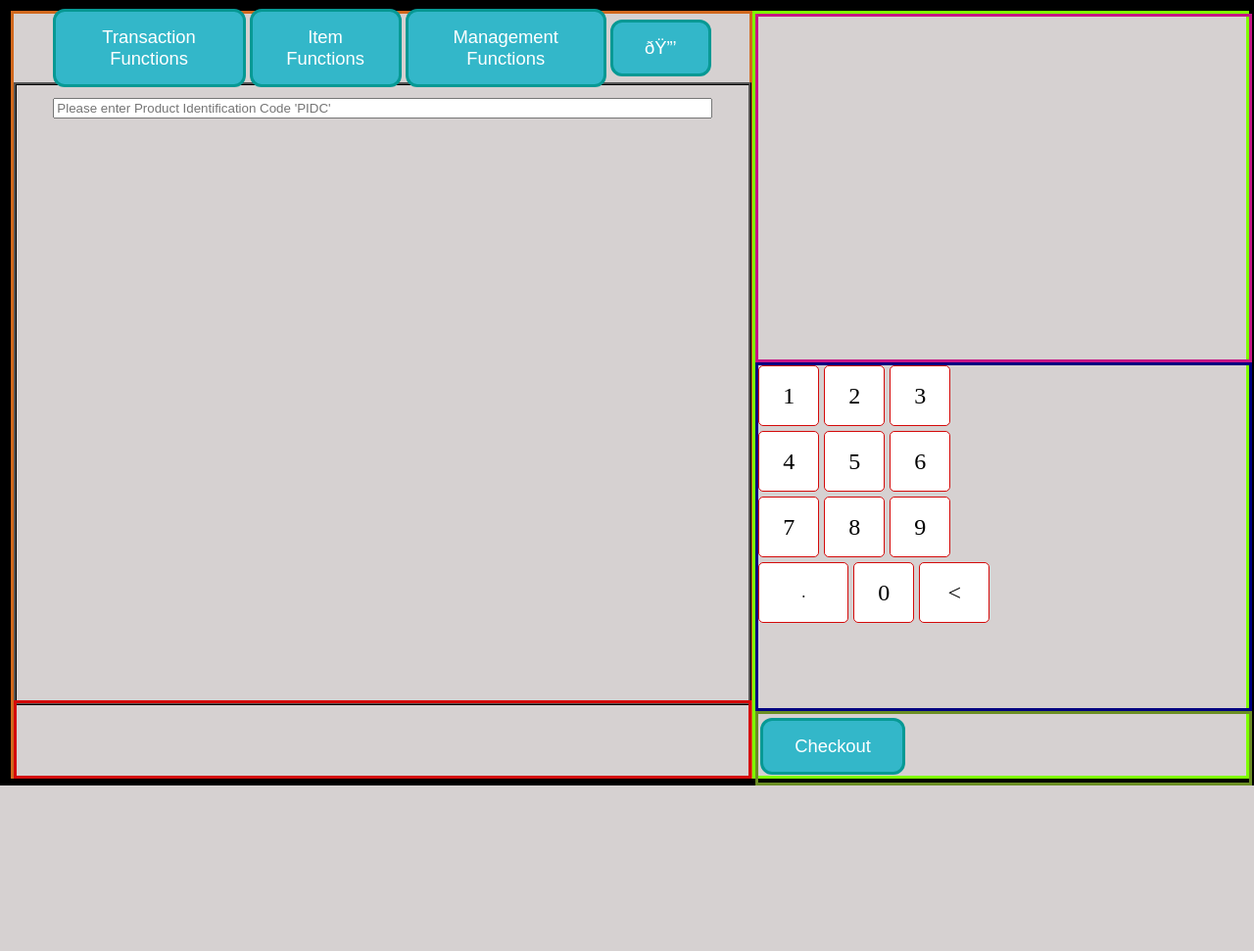
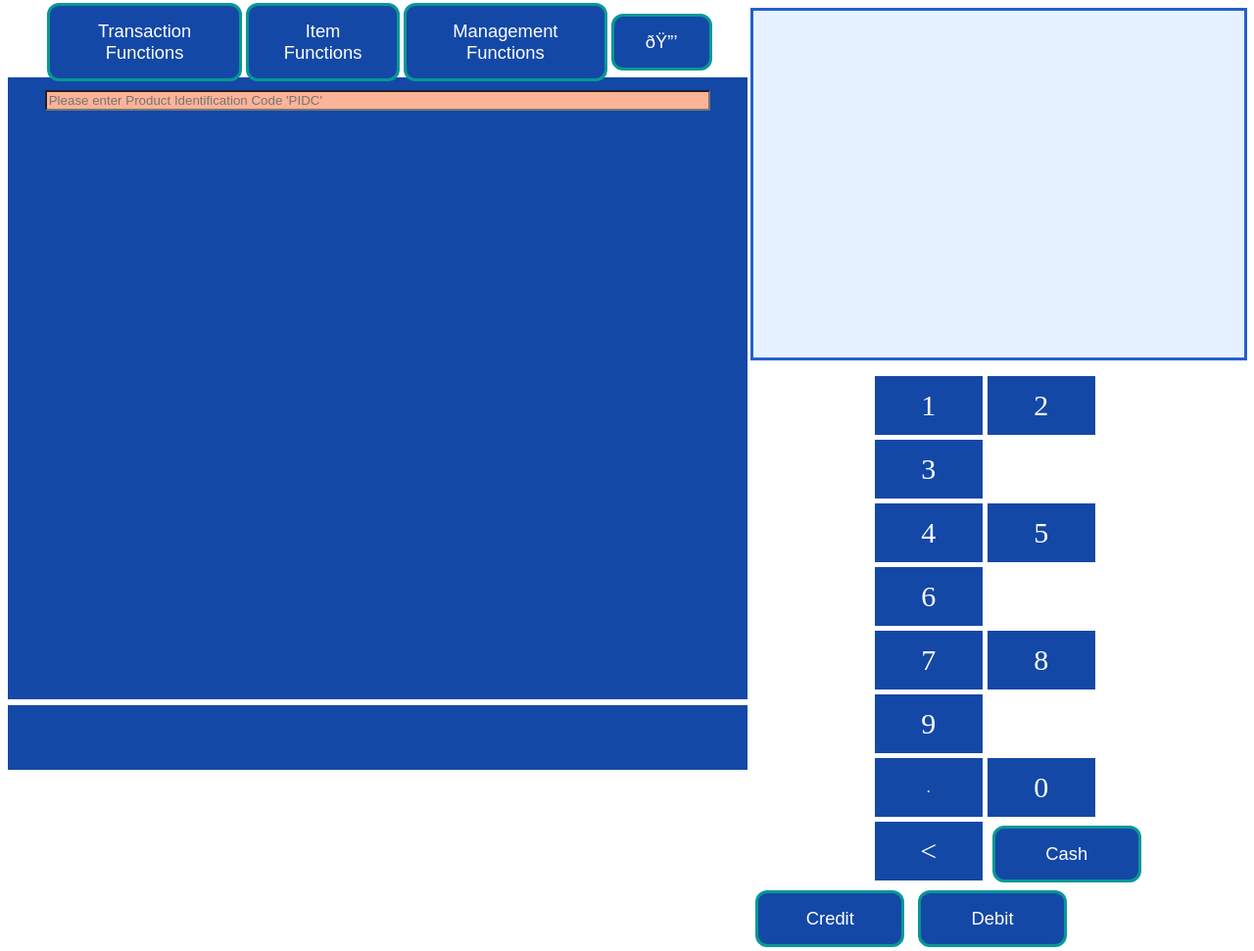
Before and after one commit to JordonRob/Spring21-POS, a PHP site: page / in a window 1280 px wide. Shown: the whole page at 98% size. Before the commit the page ends 802 px from the top, so only its background shows below. Run offline with PHP 8.4, Linux system fonts and the light colour scheme.

Commit message:
major GUI change
Color scheme and style change

```diff
--- a/Client/index.html
+++ b/Client/index.html
@@ -23,9 +23,6 @@
 <div class="item-description"><!--This div is for the item description-->
     <form>
         <input type="search" id="pic" name="pic" placeholder="Please enter Product Identification Code 'PIDC'">
-
-
-
     </form>
 
 
@@ -58,6 +55,7 @@
             <li class="letter">1</li>
             <li class="letter">2</li>
             <li class="letter">3</li>
+
             <li class="letter clearl">4</li>
             <li class="letter">5</li>
             <li class="letter">6</li>
@@ -65,6 +63,7 @@
             <li class="letter clearl">7</li>
             <li class="letter ">8</li>
             <li class="letter">9</li>
+
             <li class="switch">.</li>
              <li class="letter">0</li>
              <li class="delete"><</li>
@@ -73,7 +72,9 @@
     </div>
 
     <div class="checkout">
-        <button class="button" id="checkout-button">Checkout</button>
+        <button class="button3" id="cash-button">Cash</button>
+        <button class="button3" id="credit-button">Credit</button>
+        <button class="button3" id="debit-button">Debit</button>
     </div>
 
 
--- a/Client/style.css
+++ b/Client/style.css
@@ -2,7 +2,7 @@
 
 
 .button {
-    background-color: #33b7c9;
+    background-color:#1448a7;
     border: solid;
     border-color: rgb(6, 153, 148);
     border-radius: 12px;
@@ -35,6 +35,23 @@
     height: 4em;
 
   }
+  .button3 {
+    background-color:#1448a7;
+    border: solid;
+    border-color: rgb(6, 153, 148);
+    border-radius: 12px;
+    color: white;
+    padding: 15px 32px;
+    text-align: center;
+    text-decoration: none;
+    display: inline-block;
+    font-size: 115%;
+    margin: 4px 2px;
+    cursor: pointer;
+    width: 30%;
+    margin-right: 1%;
+    margin-left: 1%;
+  }
 
     .functional-buttons{
         display: inline-block;
@@ -47,7 +64,7 @@
     }
 
   #transaction-overlay{
-      background-color: rgb(214, 209, 209);
+      background-color: rgb(255, 255, 255);
       display: none;
       z-index: 2;
       width: 100%;
@@ -73,16 +90,19 @@
       cursor: pointer;
 
   }
-  #lock-button{
-
+  #pic{
+color: none;
+background-color: rgb(253, 179, 152);
   }
 
   .item-description {
     width:99.5%;
     min-width: 99.5%;
     height:90%;
-    border-style: ridge;
-    border-color: black;
+    border-style: none;
+    background-color: #1448a7;
+
+    border-color: none;
   }
 
   .function-buttons{
@@ -98,9 +118,9 @@
   .main-container{
       width: 100%;
       height: 100%;
-      border-style: solid;
-      border-color: black;
-      background-color: rgb(214, 209, 209);
+      border-style: none;
+      border-color: rgb(219, 32, 63);
+      background-color: rgb(255, 255, 255);
       display: flex;
   }
 
@@ -113,22 +133,24 @@
   }
 
   .info-container{
-      border-style: solid;
-      border-color: rgb(212, 10, 10);
+      border-style: none;
+      background-color: #1448a7;
+      border-color: none;
+      margin-top: 5px;
       width: 99.5%;
-      height: 9.5%;
+      height: 8.5%;
   }
 
 
   .right-side{
     flex: 0.4;
-    border-style: solid;
-    border-color:chartreuse;
+    border-style: none;
+    border-color: none;
   }
   .left-side{
     flex: 0.6;
-    border-style: solid;
-    border-color: chocolate;
+    border-style: none;
+    border-color: none;
 
   }
 
@@ -141,19 +163,21 @@
 
 .functions{
     border-style: solid;
-    border-color: mediumvioletred;
+  padding-top: 1px;
+    border-color: #2560cc;
+    background-color: #e6f2ff;
     height: 45%;
-    width: 100%;
+    width: 99%;
 }
 
 .keypad{
-    border-style: solid;
+    border-style: none;
     border-color: navy;
     height: 45%;
     width: 100%;
 }
 .checkout{
-    border-style: solid;
+    border-style: none;
     border-color: olivedrab;
     height: 9%;
     width: 100%;
@@ -161,43 +185,44 @@
 
 
 #numpad {
-    margin: 0;
+    display: block;
+    margin-right: 25%;
+    margin-left: 25%;
     padding: 0;
     list-style: none;
+    background-color: #1448a7;
 
     }
         #numpad li {
+
         float: left;
         margin: 0 5px 5px 0;
-        width: 60px;
+        width: 110px;
         height: 60px;
-        font-size: 24px;
+        font-size: 30px;
+        color: white;
         line-height: 60px;
         text-align: center;
-        background: #fff;
-        border: 1px solid #f9f9f9;
-        border-radius: 5px;
-        border-style: solid;
+        background: #1448a7;
+        border: 3px solid;
+        border-radius: none;
+        border-style: none;
     border-color: rgb(212, 10, 10);
         }
             .capslock, .tab, .left-shift, .clearl, .switch {
             clear: left;
             }
+            /*This is the back button*/
                 #numpad .tab, #numpad .delete {
-                width: 70px;
+                width: 110px;
                 }
-                #numpad .capslock {
-                width: 80px;
+            /*This is the zero button*/
+                #numpad .return {
+                width: 110px;
                 }
-                #numpad .return {
-                width: 90px;
-                }
-                #numpad .left-shift{
-                width: 70px;
-                }
-
+                /* This is the decimal point*/
                 #numpad .switch {
-                width: 90px;
+                width: 110px;
                 }
                 #numpad .rightright-shift {
                 width: 200px;
@@ -230,5 +255,5 @@
   html,body{
     height:99%;
      min-height:99%;
-     background-color:black;
+     background-color:white;
     }
```
